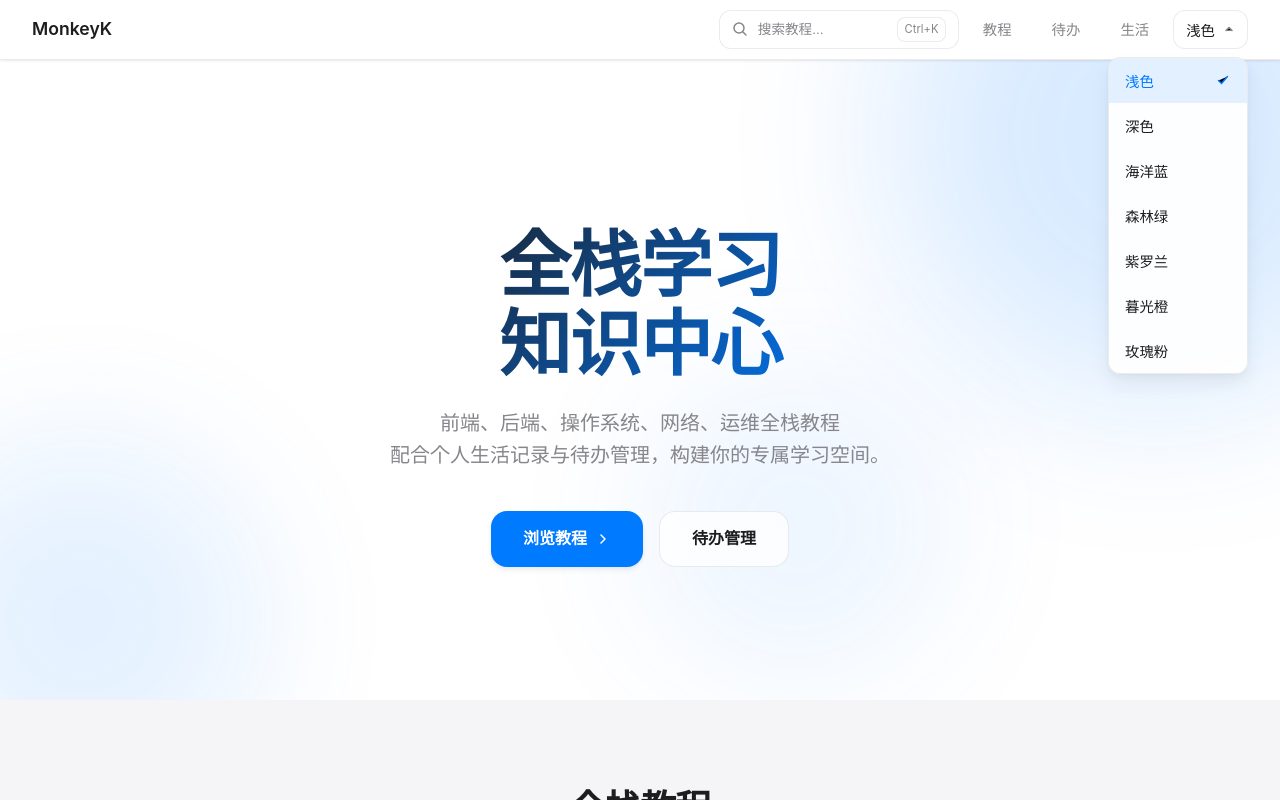
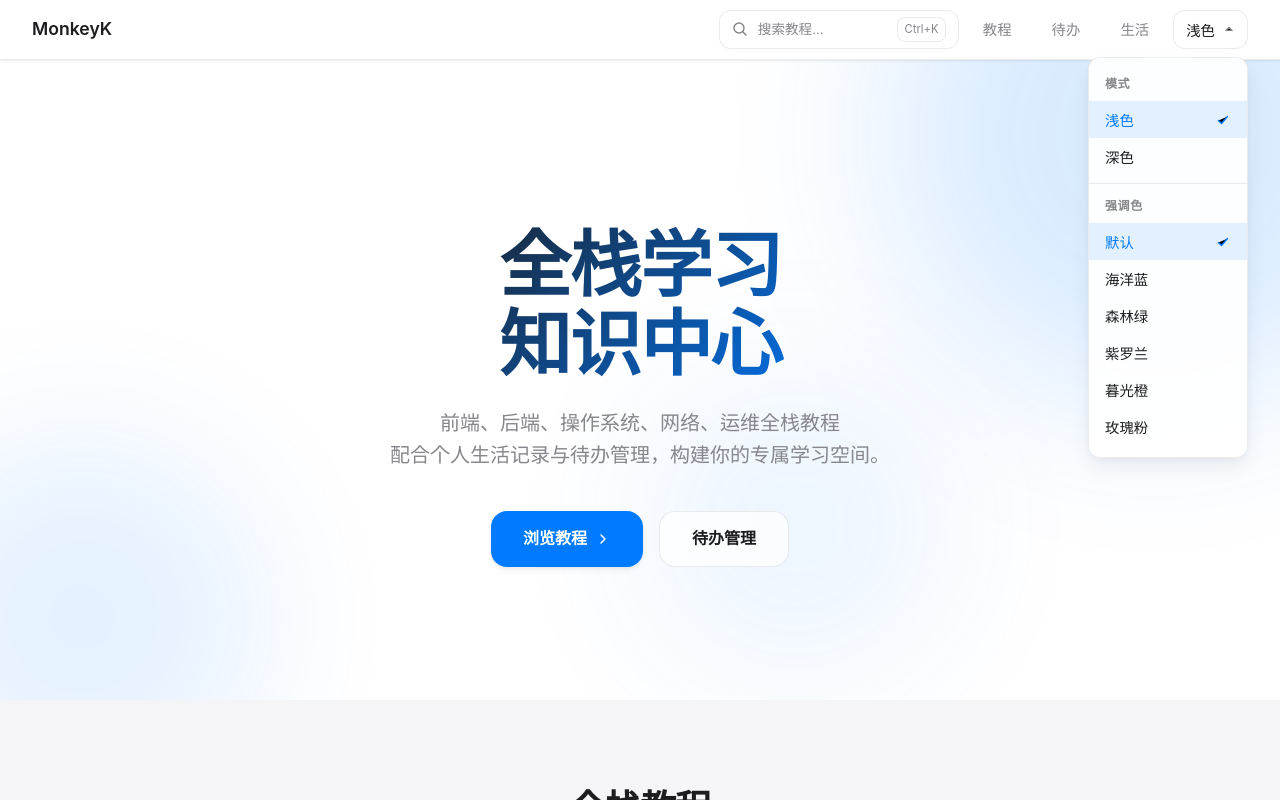
Before and after one commit to soeasyeasy/monkeyK, a Vue app: page / in a window 1280 px wide. Both pictures are taken after a click on the button "浅色". Shown: the top 800 px of the page. Built offline with nearby package versions, Linux system fonts and the light colour scheme.

Commit message:
refactor(theme): 重构主题系统，拆分明暗模式与强调色
将原有的单一主题配置拆分为明暗模式和强调色两部分，重构了主题切换逻辑，优化了样式代码结构，将主题背景与强调色分离配置

```diff
--- a/src/components/ThemeSwitcher.vue
+++ b/src/components/ThemeSwitcher.vue
@@ -2,7 +2,7 @@
 import { ref, onMounted, onUnmounted } from 'vue'
 import { useTheme } from '../composables/useTheme'
 
-const { currentTheme, themes, setTheme } = useTheme()
+const { currentMode, currentAccent, modes, accentColors, setMode, setAccent } = useTheme()
 const isOpen = ref(false)
 const dropdownRef = ref<HTMLElement | null>(null)
 
@@ -10,9 +10,12 @@ function toggleDropdown() {
   isOpen.value = !isOpen.value
 }
 
-function selectTheme(themeName: string) {
-  setTheme(themeName as any)
-  isOpen.value = false
+function selectMode(modeName: string) {
+  setMode(modeName as any)
+}
+
+function selectAccent(accentName: string) {
+  setAccent(accentName as any)
 }
 
 function handleClickOutside(event: MouseEvent) {
@@ -29,15 +32,15 @@ onUnmounted(() => {
   document.removeEventListener('click', handleClickOutside)
 })
 
-const currentThemeData = () => {
-  return themes.find((t) => t.name === currentTheme.value)
+const currentModeData = () => {
+  return modes.find((t) => t.name === currentMode.value)
 }
 </script>
 
 <template>
   <div class="theme-switcher" ref="dropdownRef">
     <button class="theme-trigger" @click="toggleDropdown">
-      <span class="theme-label">{{ currentThemeData()?.label }}</span>
+      <span class="theme-label">{{ currentModeData()?.label }}</span>
       <svg class="theme-arrow" :class="{ open: isOpen }" width="12" height="12" viewBox="0 0 12 12">
         <path
           d="M3 4.5L6 7.5L9 4.5"
@@ -51,16 +54,19 @@ const currentThemeData = () => {
 
     <Transition name="dropdown">
       <div v-if="isOpen" class="theme-dropdown">
+        <!-- 模式选择（浅色/深色） -->
+        <div class="theme-section">
+          <div class="section-title">模式</div>
           <button
-          v-for="theme in themes"
-          :key="theme.name"
+            v-for="mode in modes"
+            :key="mode.name"
             class="theme-option"
-          :class="{ active: currentTheme === theme.name }"
-          @click="selectTheme(theme.name)"
+            :class="{ active: currentMode === mode.name }"
+            @click="selectMode(mode.name)"
           >
-          <span class="option-label">{{ theme.label }}</span>
+            <span class="option-label">{{ mode.label }}</span>
             <svg
-            v-if="currentTheme === theme.name"
+              v-if="currentMode === mode.name"
               class="option-check"
               width="16"
               height="16"
@@ -75,6 +81,36 @@ const currentThemeData = () => {
               />
             </svg>
           </button>
+        </div>
+
+        <!-- 强调色选择 -->
+        <div class="theme-section">
+          <div class="section-title">强调色</div>
+          <button
+            v-for="accent in accentColors"
+            :key="accent.name"
+            class="theme-option"
+            :class="{ active: currentAccent === accent.name }"
+            @click="selectAccent(accent.name)"
+          >
+            <span class="option-label">{{ accent.label }}</span>
+            <svg
+              v-if="currentAccent === accent.name"
+              class="option-check"
+              width="16"
+              height="16"
+              viewBox="0 0 16 16"
+            >
+              <path
+                d="M3.5 8.5L6.5 11.5L12.5 4.5"
+                stroke="currentColor"
+                stroke-width="1.5"
+                stroke-linecap="round"
+                stroke-linejoin="round"
+              />
+            </svg>
+          </button>
+        </div>
       </div>
     </Transition>
   </div>
@@ -123,7 +159,7 @@ const currentThemeData = () => {
   position: absolute;
   top: calc(100% + 0.5rem);
   right: 0;
-  min-width: 140px;
+  min-width: 160px;
   background: var(--bg-glass-strong);
   backdrop-filter: blur(var(--blur-strong));
   -webkit-backdrop-filter: blur(var(--blur-strong));
@@ -132,6 +168,26 @@ const currentThemeData = () => {
   box-shadow: var(--shadow-lg);
   overflow: hidden;
   z-index: 1000;
+  padding: 0.5rem 0;
+}
+
+.theme-section {
+  padding: 0.25rem 0;
+}
+
+.theme-section + .theme-section {
+  border-top: 1px solid var(--border-color);
+  margin-top: 0.25rem;
+  padding-top: 0.5rem;
+}
+
+.section-title {
+  padding: 0.25rem 1rem 0.5rem;
+  font-size: 0.75rem;
+  font-weight: 600;
+  color: var(--text-secondary);
+  text-transform: uppercase;
+  letter-spacing: 0.05em;
 }
 
 .theme-option {
@@ -139,7 +195,7 @@ const currentThemeData = () => {
   align-items: center;
   gap: 0.5rem;
   width: 100%;
-  padding: 0.75rem 1rem;
+  padding: 0.5rem 1rem;
   background: transparent;
   border: none;
   cursor: pointer;
--- a/src/composables/useTheme.ts
+++ b/src/composables/useTheme.ts
@@ -1,12 +1,18 @@
 import { ref, watch } from 'vue'
 
-export type ThemeName = 'light' | 'dark' | 'ocean' | 'forest' | 'violet' | 'sunset' | 'rose'
+export type ThemeMode = 'light' | 'dark'
+export type AccentColor = 'default' | 'ocean' | 'forest' | 'violet' | 'sunset' | 'rose'
 
-const STORAGE_KEY = 'ts-tutorial-theme'
+const MODE_KEY = 'ts-tutorial-mode'
+const ACCENT_KEY = 'ts-tutorial-accent'
 
-const themes: { name: ThemeName; label: string }[] = [
+const modes: { name: ThemeMode; label: string }[] = [
   { name: 'light', label: '浅色' },
   { name: 'dark', label: '深色' },
+]
+
+const accentColors: { name: AccentColor; label: string }[] = [
+  { name: 'default', label: '默认' },
   { name: 'ocean', label: '海洋蓝' },
   { name: 'forest', label: '森林绿' },
   { name: 'violet', label: '紫罗兰' },
@@ -14,54 +20,83 @@ const themes: { name: ThemeName; label: string }[] = [
   { name: 'rose', label: '玫瑰粉' },
 ]
 
-function getInitialTheme(): ThemeName {
+function getInitialMode(): ThemeMode {
   try {
-    const saved = localStorage.getItem(STORAGE_KEY)
-    if (saved && themes.some((t) => t.name === saved)) {
-      return saved as ThemeName
+    const saved = localStorage.getItem(MODE_KEY)
+    if (saved && modes.some((t) => t.name === saved)) {
+      return saved as ThemeMode
     }
   } catch {}
   return 'light'
 }
 
-const currentTheme = ref<ThemeName>(getInitialTheme())
+function getInitialAccent(): AccentColor {
+  try {
+    const saved = localStorage.getItem(ACCENT_KEY)
+    if (saved && accentColors.some((t) => t.name === saved)) {
+      return saved as AccentColor
+    }
+  } catch {}
+  return 'default'
+}
 
-function applyTheme(theme: ThemeName) {
-  if (theme === 'light') {
+const currentMode = ref<ThemeMode>(getInitialMode())
+const currentAccent = ref<AccentColor>(getInitialAccent())
+
+function applyTheme() {
+  const mode = currentMode.value
+  const accent = currentAccent.value
+
+  // 应用 mode（light/dark）
+  if (mode === 'light') {
     document.documentElement.removeAttribute('data-theme')
   } else {
-    document.documentElement.setAttribute('data-theme', theme)
+    document.documentElement.setAttribute('data-theme', mode)
   }
+
+  // 应用 accent color
+  if (accent === 'default') {
+    document.documentElement.removeAttribute('data-theme-accent')
+  } else {
+    document.documentElement.setAttribute('data-theme-accent', accent)
+  }
+
   try {
-    localStorage.setItem(STORAGE_KEY, theme)
+    localStorage.setItem(MODE_KEY, mode)
+    localStorage.setItem(ACCENT_KEY, accent)
   } catch {}
 }
 
 // 初始化
-applyTheme(currentTheme.value)
+applyTheme()
 
 export function useTheme() {
-  function setTheme(theme: ThemeName) {
-    currentTheme.value = theme
-    applyTheme(theme)
+  function setMode(mode: ThemeMode) {
+    currentMode.value = mode
+    applyTheme()
   }
 
-  function toggleTheme() {
-    const idx = themes.findIndex((t) => t.name === currentTheme.value)
-    const nextTheme = themes[(idx + 1) % themes.length]
-    if (nextTheme) {
-      setTheme(nextTheme.name)
-    }
+  function setAccent(accent: AccentColor) {
+    currentAccent.value = accent
+    applyTheme()
   }
 
-  watch(currentTheme, (theme) => {
-    applyTheme(theme)
+  function toggleMode() {
+    currentMode.value = currentMode.value === 'light' ? 'dark' : 'light'
+    applyTheme()
+  }
+
+  watch([currentMode, currentAccent], () => {
+    applyTheme()
   })
 
   return {
-    currentTheme,
-    themes,
-    setTheme,
-    toggleTheme,
+    currentMode,
+    currentAccent,
+    modes,
+    accentColors,
+    setMode,
+    setAccent,
+    toggleMode,
   }
 }
```
Also changed, not shown: src/assets/themes.css (+65 -210 lines). Lines whose indentation alone changed are shown as unchanged.
